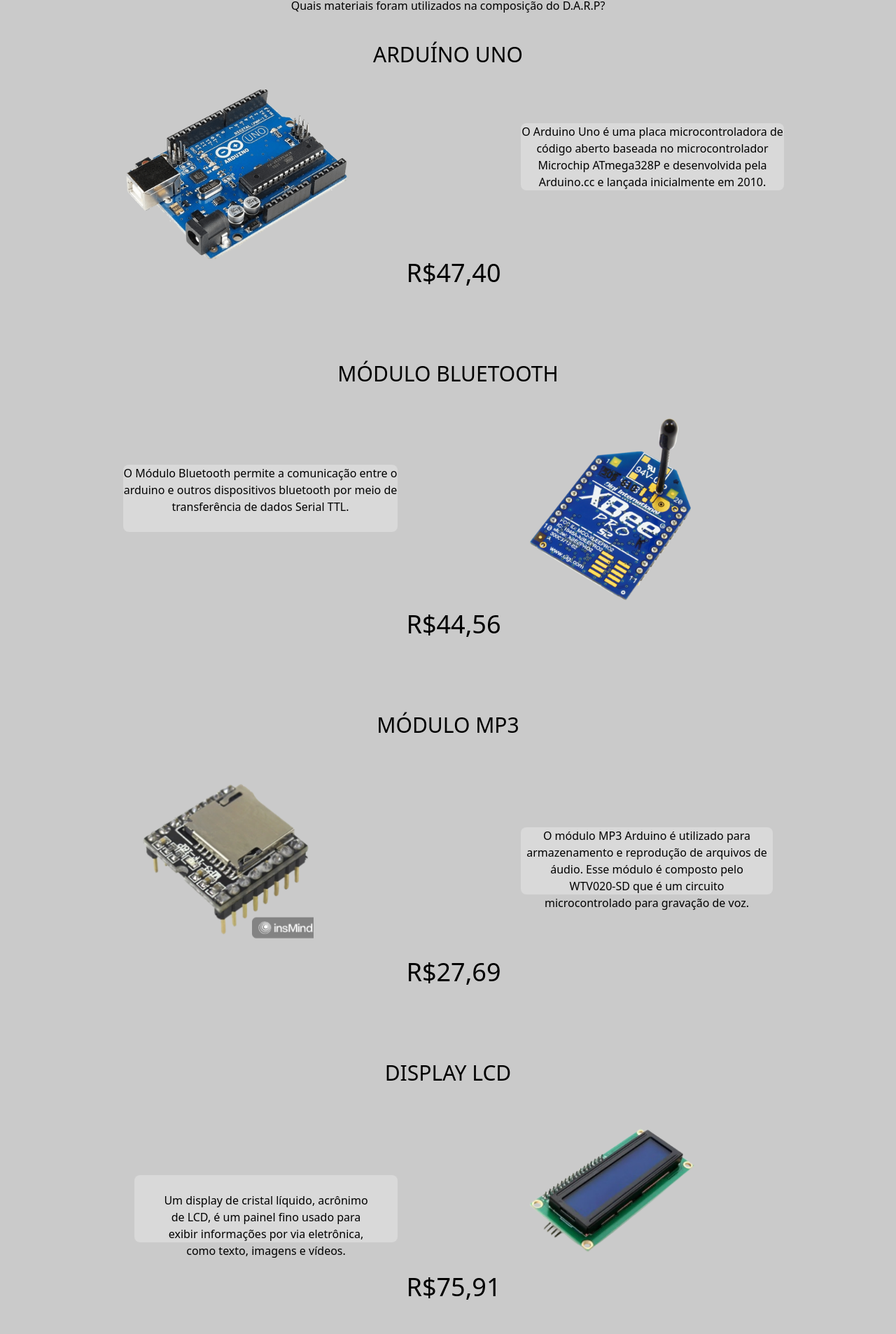
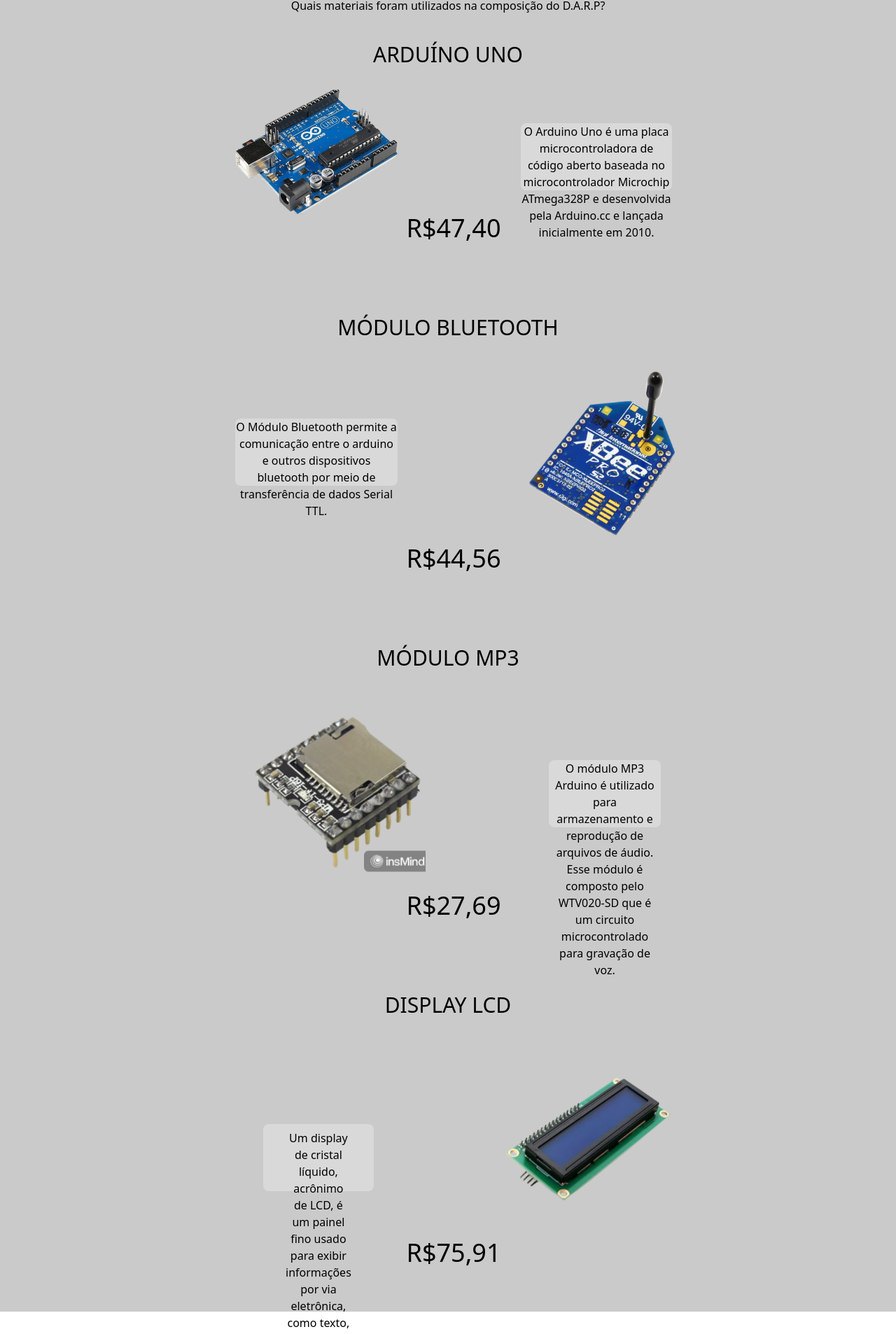
Before and after one commit to rafa-gomes-2007/Site_TCC, a React (Vite) app: page /Materiais in a window 1280 px wide. Shown: the part 156-2062 px from the top of the page at 70% size. Built offline with nearby package versions, Linux system fonts and the light colour scheme.

Commit message:
finalmente acabou minha parte

```diff
--- a/src/pages/Materiais.jsx
+++ b/src/pages/Materiais.jsx
@@ -9,22 +9,21 @@
         <h1 className='text-5xl pt-7'>Materiais</h1>
         <p className='pt-3'>Quais materiais foram utilizados na composição do D.A.R.P?</p>
 
-        <section className='flex items-center justify-center flex flex-col space-x-4 text-justify mx-40'>
+        <section className='flex items-center justify-center flex-col space-x-4 text-justify mx-40 w-1/2'>
             <h2 className='text-3xl pt-10 mb-8'>ARDUÍNO UNO</h2>
 
-            <div className='flex space-x-4 grid grid-cols-2 gap-40'>
-                <img src={Arduino} alt="imagem arduino" className='w-80 pl-1 '/>
-                <div className='bg-fundo_texto h-24 rounded-lg ml-18 mt-12 text-center mb-8 pb-8'>O Arduino Uno é uma placa microcontroladora de código aberto baseada no microcontrolador Microchip ATmega328P e desenvolvida pela Arduino.cc e lançada inicialmente em 2010.
-                </div>
+            <div className='space-x-4 grid grid-cols-2 gap-40'>
+                <img src={Arduino} alt="imagem arduino" className='w-80 '/>
+                <p className='bg-fundo_texto h-24 rounded-lg ml-18 mt-12 text-center mb-8 pb-8'>O Arduino Uno é uma placa microcontroladora de código aberto baseada no microcontrolador Microchip ATmega328P e desenvolvida pela Arduino.cc e lançada inicialmente em 2010.
+                </p>
             </div>
 
             <h3 className='text-4xl pb-16'>R$47,40</h3>
         </section>
-    <hr className='border-t-2 border-black'/>
-        <section className='flex items-center justify-center flex flex-col space-x-4 text-justify mx-40'>
+        <section className='flex items-center justify-center  flex-col space-x-4 text-justify mx-40 w-1/2'>
             <h2 className='text-3xl pt-10 mb-8'>MÓDULO BLUETOOTH</h2>
 
-            <div className='flex space-x-4 grid grid-cols-2 gap-40'>
+            <div className=' space-x-4 grid grid-cols-2 gap-40'>
                 <div className='bg-fundo_texto h-24 rounded-lg ml-18 mt-20 text-center pb-8'>O Módulo Bluetooth permite a comunicação entre o arduino e outros dispositivos bluetooth por meio de transferência de dados Serial TTL.
                 </div>
                 <img src={Bluetooth} alt="imagem bluetooth" className='w-64 h-68'/>
@@ -32,11 +31,10 @@
 
             <h3 className='text-4xl pb-16'>R$44,56</h3>
         </section>
-    <hr className='border-t-2 border-black'/>
-        <section className='flex items-center justify-center flex flex-col space-x-4 text-justify mx-40'>
+        <section className='flex items-center justify-center  flex-col space-x-4 text-justify mx-40 w-1/2'>
             <h2 className='text-3xl pt-10 mb-8'>MÓDULO MP3</h2>
 
-            <div className='flex space-x-4 grid grid-cols-2 gap-40 p-4'>
+            <div className='flex space-x-4  grid-cols-2 gap-40 p-4'>
                 <img src={Mp3} alt="imagem Mp3" className='w-64 h-68'/>
                 <div className='bg-fundo_texto h-24 rounded-lg ml-18 mt-20 text-center pb-10 px-2'>O módulo MP3 Arduino é utilizado para armazenamento e reprodução de arquivos de áudio. Esse módulo é composto pelo WTV020-SD que é um circuito microcontrolado para gravação de voz.
                 </div>
@@ -44,12 +42,11 @@
 
             <h3 className='text-4xl pb-16'>R$27,69</h3>
         </section>
-    <hr className='border-t-2 border-black'/>
-        <section className='flex items-center justify-center flex flex-col space-x-4 text-justify mx-40'>
+        <section className='flex items-center justify-center  flex-col space-x-4 text-justify mx-40 w-1/2'>
             <h2 className='text-3xl pt-10 mb-8'>DISPLAY LCD</h2>
 
-            <div className='flex space-x-4 grid grid-cols-2 gap-40 p-4'>
-                <div className='bg-fundo_texto h-24 rounded-lg ml-18 mt-20 text-center py-6 px-8'>Um display de cristal líquido, acrônimo de LCD, é um painel fino usado para exibir informações por via eletrônica, como texto, imagens e vídeos.
+            <div className='flex space-x-4  grid-cols-2 gap-40 p-10'>
+                <div className='bg-fundo_texto h-24 rounded-lg ml-18 mt-20 py-2 px-8 text-center'>Um display de cristal líquido, acrônimo de LCD, é um painel fino usado para exibir informações por via eletrônica, como texto, imagens e vídeos.
                 </div>
                 <img src={Display} alt="imagem Mp3" className='w-64 h-68'/>
             </div>
--- a/src/pages/Membros.jsx
+++ b/src/pages/Membros.jsx
@@ -2,18 +2,17 @@
 import Caua from '../assets/Caua.png'
 import Rafael from '../assets/Rafael.png'
 import Kayque from '../assets/Kayque.png'
-import Arthur from '/Arthur.svg'
 
 export default function Membros() {
   return (
-    <div className="bg-cinza-back items-center justify-center flex flex-col w-screen">
+    <div className=" items-center justify-center flex flex-col w-screen">
       <h1 className='mt-8 mb-4 text-6xl'>Membros</h1>
       <p>Quem são os integrantes que estão por trás do D.A.R.P</p>
 
       <section className='  bg-fundo_texto'>
         <p>Arthur Araújo</p>
         <div>
-        <img src={Arthur} alt="" className='h-1/2  w-1/2'/>
+        <img src="" alt="" className='h-1/2  w-1/2'/>
         </div>
 
         <a href="" className="bg-black text-white w-32 h-10 items-center flex justify-center rounded-3xl">
```
Also changed, not shown: src/App.jsx (+5 -5 lines).
